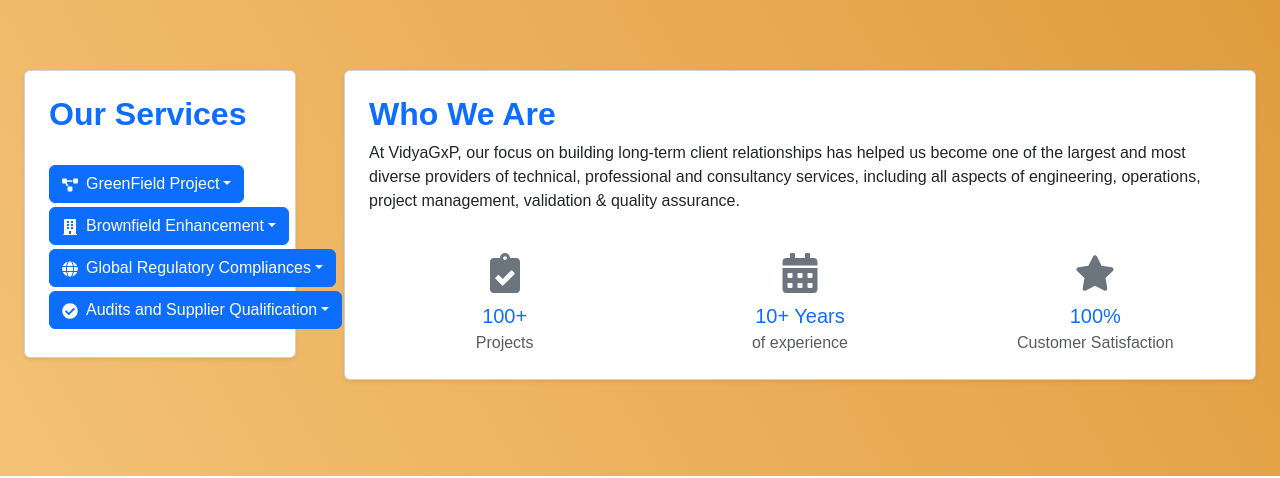
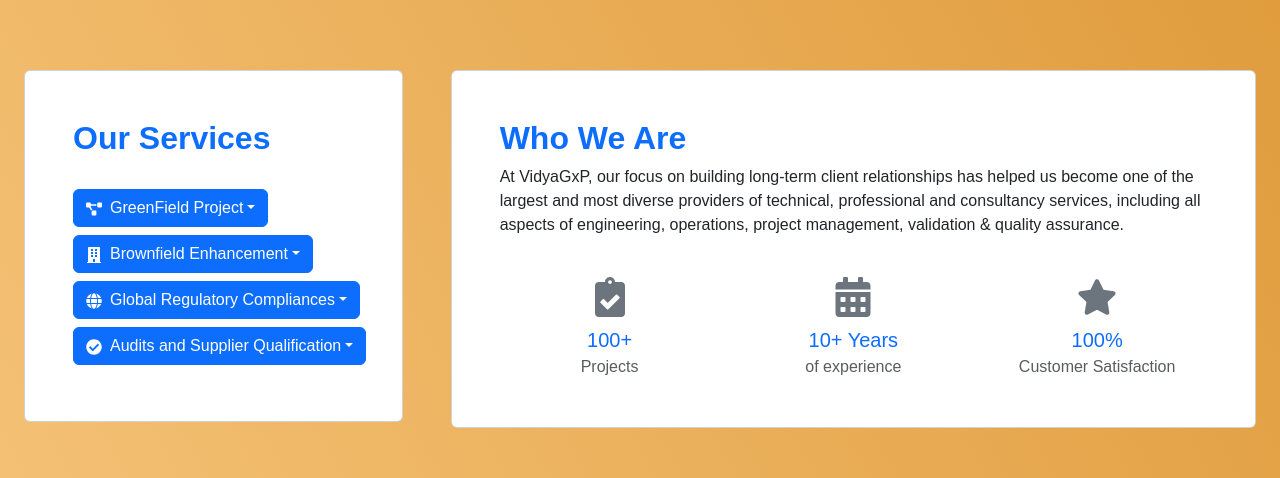
Before and after one commit to amitpateloffical/VidhyaGxp, a React (Vite) app: page / in a window 1280 px wide. Shown: the part 772-1250 px from the top of the page. Built offline with nearby package versions, Linux system fonts and the light colour scheme.

Commit message:
minor update

```diff
--- a/src/pages/Home.jsx
+++ b/src/pages/Home.jsx
@@ -89,11 +89,11 @@
 
         <div className="container-fluid section2 mt-5 py-5">
           <div className="row d-flex flex-row">
-            <div className="col-md-3 mt-4 p-4">
-              <Card className="p-4 mb-4 shadow-sm">
+            <div className="col-md-4 mt-4 p-4">
+              <Card className="p-5 mb-4  shadow-md">
                 <h2 className="text-primary">Our Services</h2>
                 <div className="services-list mt-4">
-                  <div className="mb-1">
+                  <div className="mb-2">
                     <DropdownButton
                       id="dropdown-basic-button1"
                       title={
@@ -117,7 +117,7 @@
                       <Dropdown.Item href="#/action-9">Commision and Qualification</Dropdown.Item>
                     </DropdownButton>
                   </div>
-                  <div className="mb-1">
+                  <div className="mb-2">
                     <DropdownButton
                       id="dropdown-basic-button2"
                       title={
@@ -140,7 +140,7 @@
                       </Dropdown.Item>
                     </DropdownButton>
                   </div>
-                  <div className="mb-1">
+                  <div className="mb-2">
                     <DropdownButton
                       id="dropdown-basic-button3"
                       title={
@@ -174,7 +174,7 @@
                       </Dropdown.Item>
                     </DropdownButton>
                   </div>
-                  <div className="mb-1">
+                  <div className="mb-2">
                     <DropdownButton
                       id="dropdown-basic-button4"
                       title={
@@ -207,8 +207,8 @@
                 </div>
               </Card>
             </div>
-            <div className="col-md-9 mt-4 p-4">
-              <Card className="p-4 mb-4 shadow-sm">
+            <div className="col-md-8 mt-4 p-4">
+              <Card className="p-5 mb-4 shadow-md">
                 <h2 className="text-primary">Who We Are</h2>
                 <p>
                   At VidyaGxP, our focus on building long-term client relationships has helped us
```
